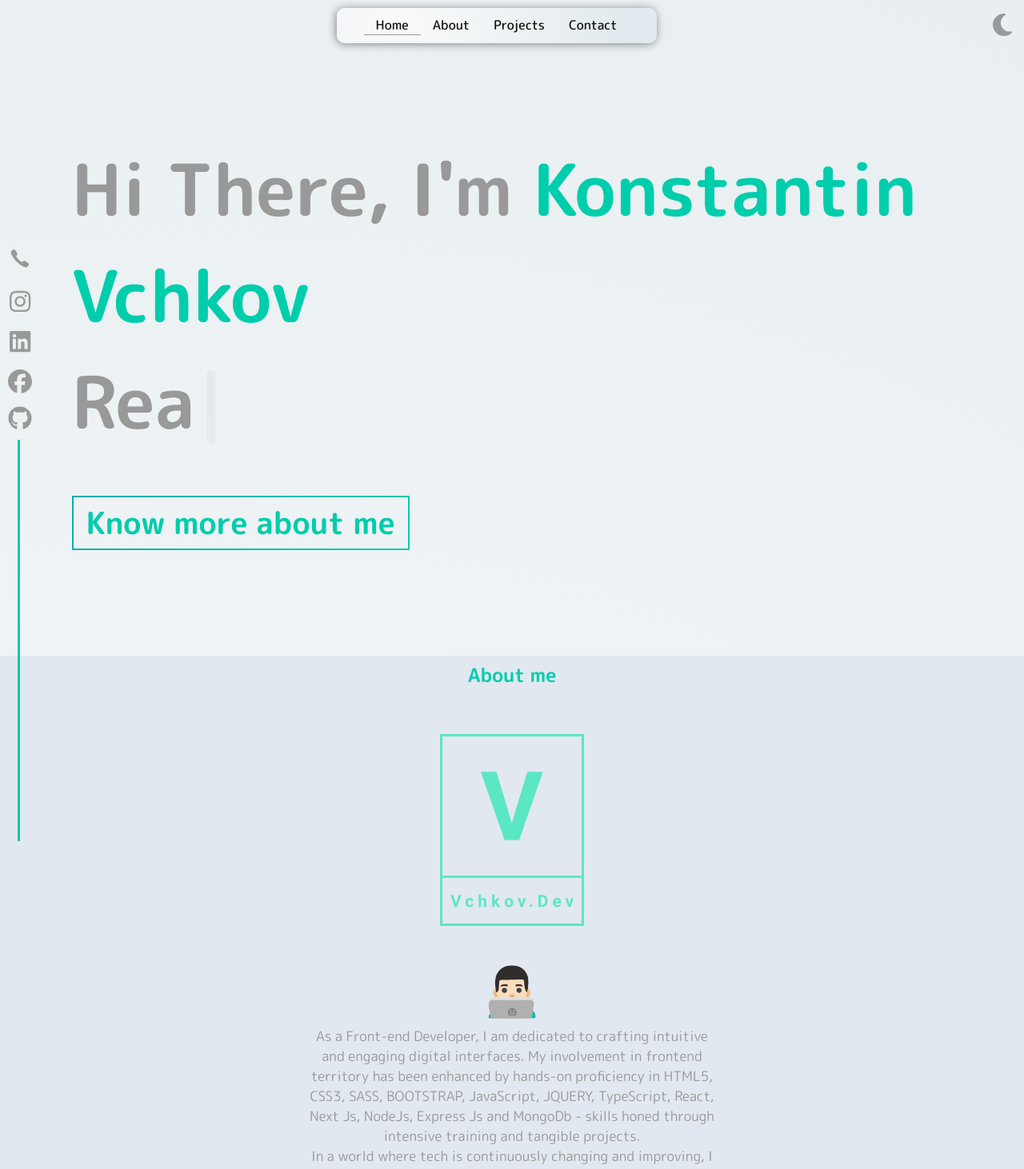
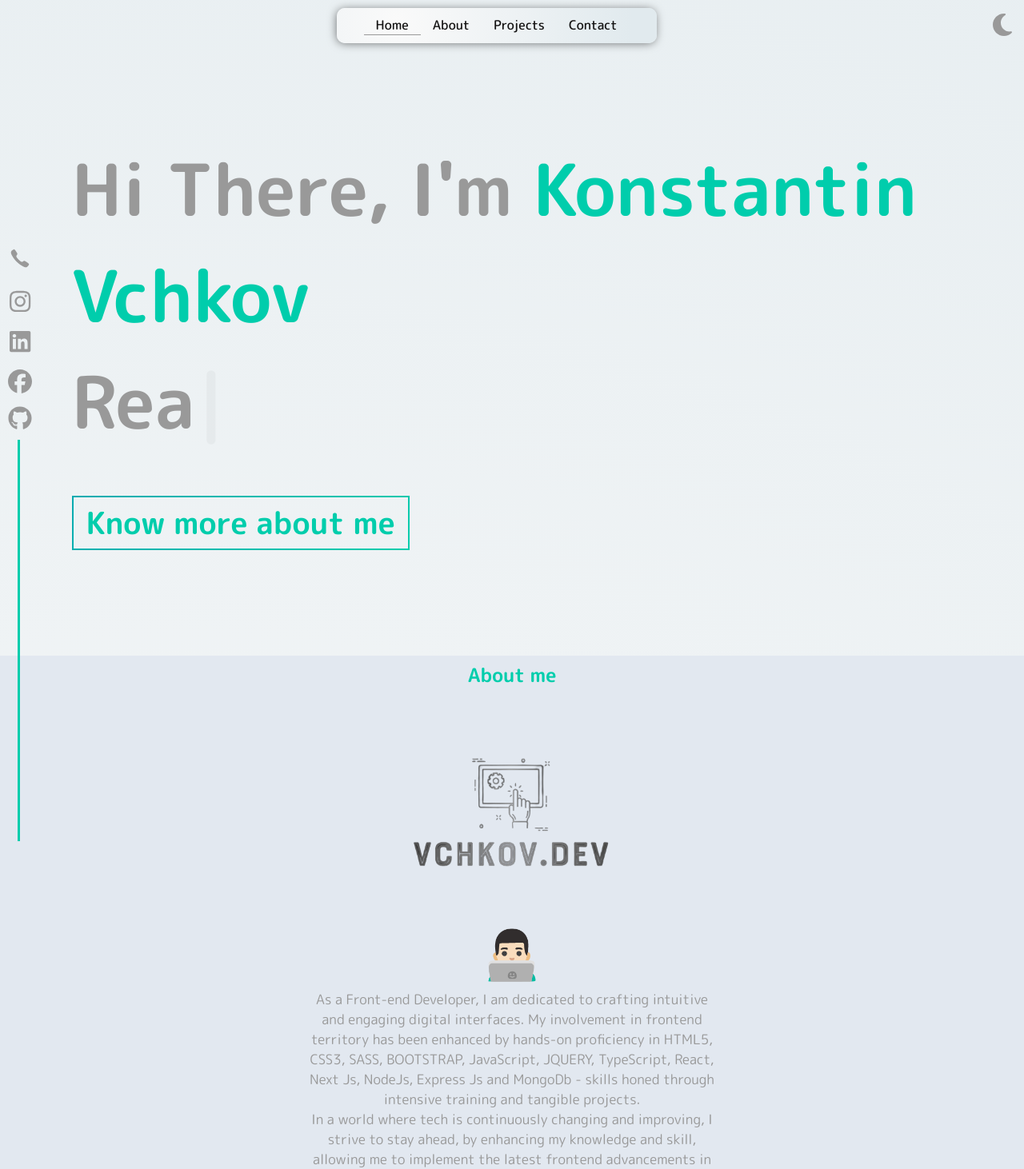
Before and after one commit to KonstantinVchkov/web-portfolio, a React (Create React App) app: page / in a window 1280 px wide. Shown: the top 1462 px of the page at 80% size. Built offline with nearby package versions, Linux system fonts and the light colour scheme; a web font is replaced by a local one.

Commit message:
splide added as a package

```diff
--- a/package.json
+++ b/package.json
@@ -7,6 +7,7 @@
     "@fortawesome/free-brands-svg-icons": "^6.5.1",
     "@fortawesome/free-solid-svg-icons": "^6.5.1",
     "@fortawesome/react-fontawesome": "^0.2.0",
+    "@splidejs/react-splide": "^0.7.12",
     "@testing-library/jest-dom": "^5.17.0",
     "@testing-library/react": "^13.4.0",
     "@testing-library/user-event": "^13.5.0",
--- a/src/styles/about.css
+++ b/src/styles/about.css
@@ -33,7 +33,7 @@
   width: 100%;
 }
 .logo img {
-  width: 300px;
+  width: 400px;
 }
 @media (max-width: 800px) {
   #about {
```
Also changed, not shown: public/assets/logo-vchkov-dev.png, 1 other file (tests, documents, lock files or other folders).
